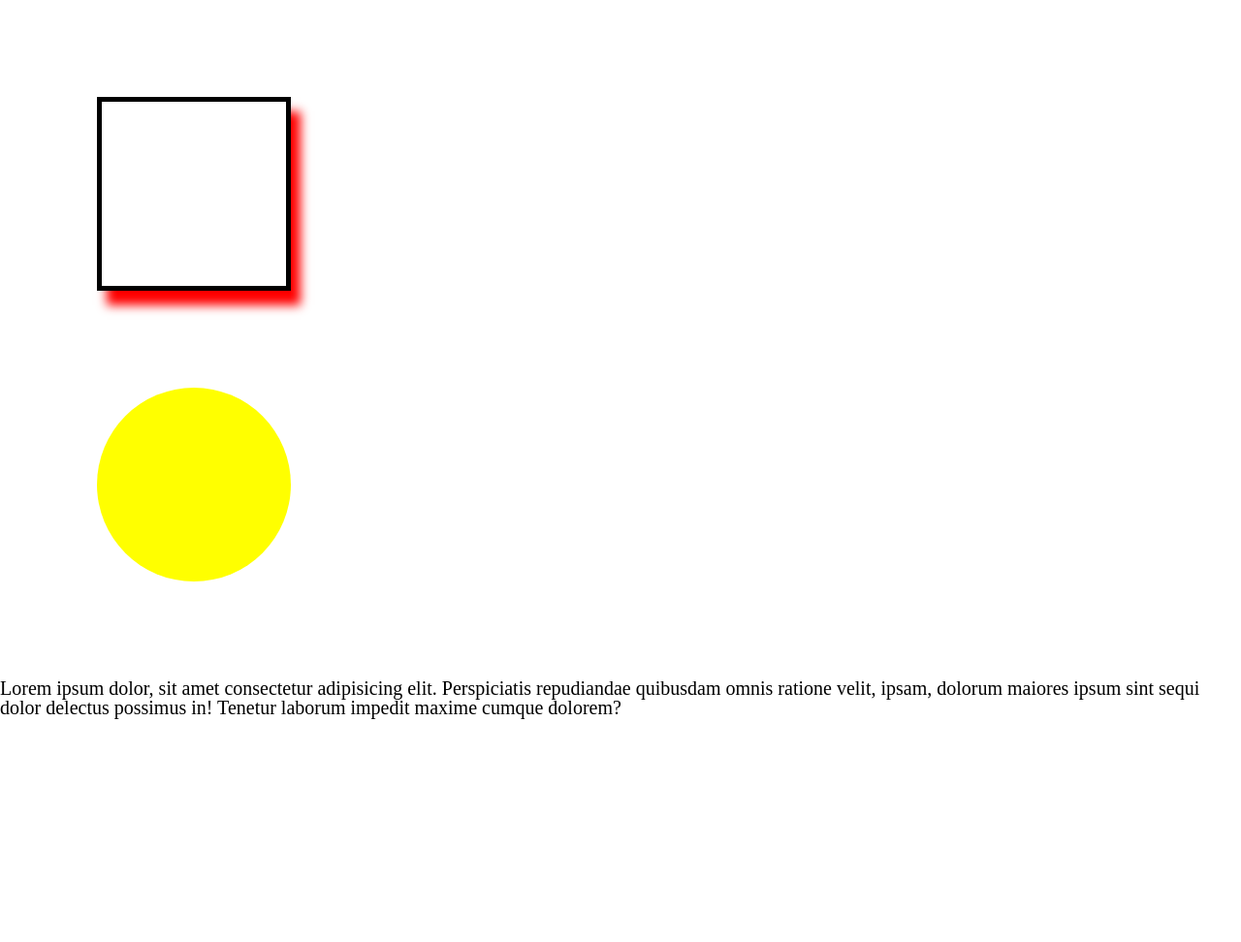
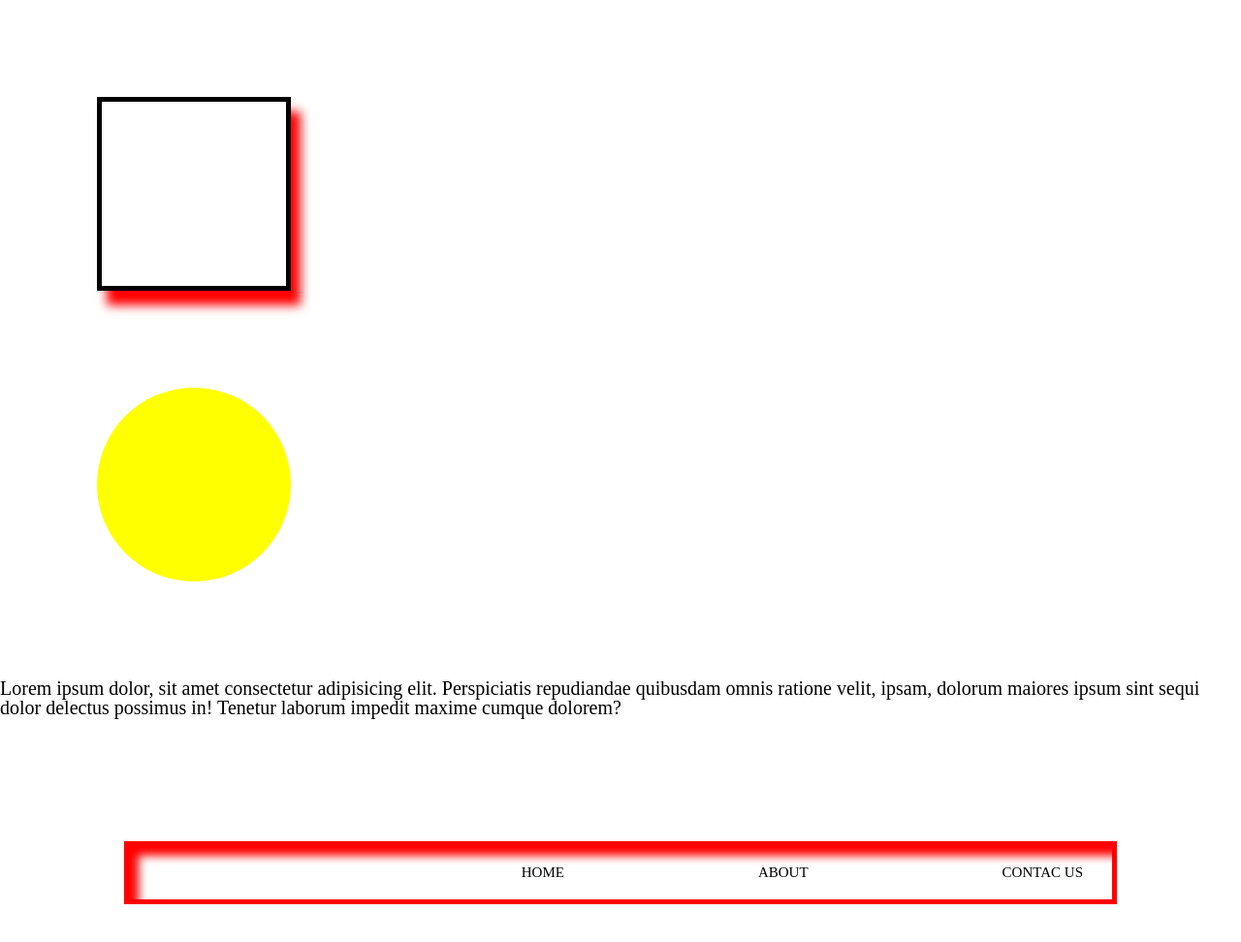
Before and after one commit to Mariam-Kldiashvili/Davaleba-8, a plain HTML site: page index.html in a window 1280 px wide. Shown: the whole page at 97% size. Before the commit the page ends 800 px from the top, so only its background shows below. Drawn offline with Linux system fonts and the light colour scheme.

Commit message:
add header

```diff
--- a/css/style.css
+++ b/css/style.css
@@ -63,3 +63,32 @@
     font-size: 8px;
 
 }
+
+/* header  */
+
+nav{
+    margin: 10%;
+    padding: 20px 30px 20px 30px;
+    border: 5px solid red;
+    box-shadow: inset 10px 10px 10px  red;
+
+
+}
+
+ul{
+    display: flex;
+    justify-content: end;
+    gap: 200px;
+
+    }
+
+.navigation{
+    font-size: 15px;
+       transition: 5s .5s;
+    cursor: pointer;
+}
+
+.navigation:hover{
+    background-color: red;
+    font-size: 20px;
+}
--- a/index.html
+++ b/index.html
@@ -33,6 +33,22 @@
     </p>
 
 
+    <!-- header  -->
+
+<header>
+
+    <nav>
+        <ul>
+            <li class="navigation">HOME</li>
+            <li class="navigation">ABOUT</li>
+            <li class="navigation">CONTAC US</li>
+
+        </ul>
+    </nav>
+
+
+
+</header>
 
 </body>
 </html>
```
